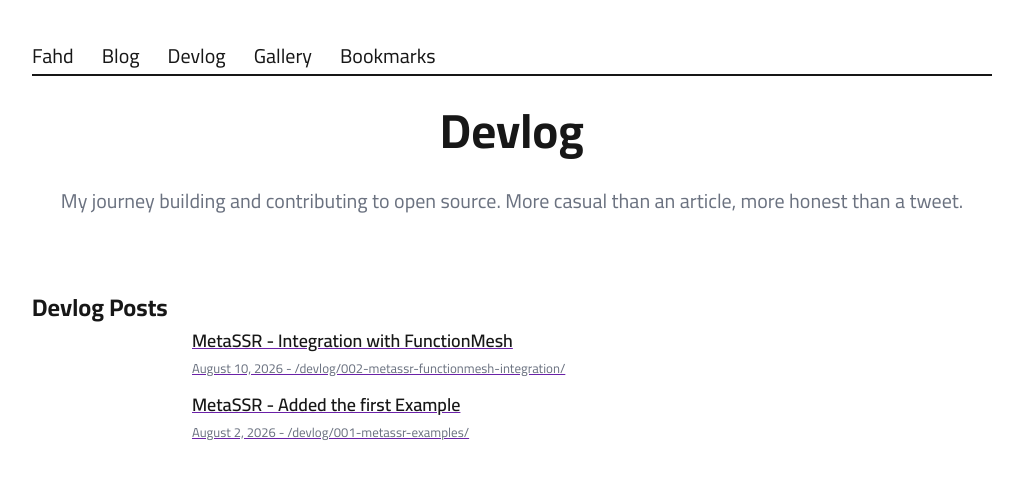
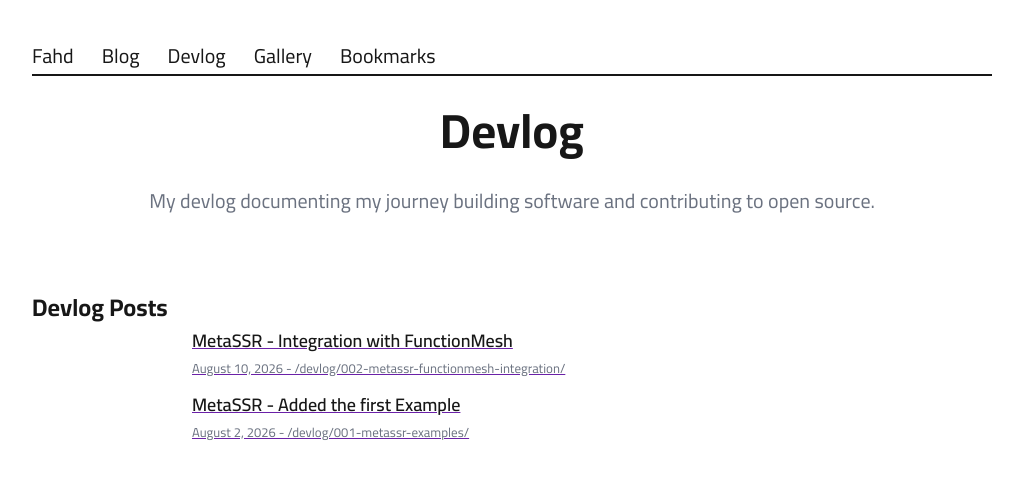
Before and after one commit to fahdfady/fahddev, an Eleventy site: page src/devlog.njk in a window 1280 px wide. Shown: the whole page, without its empty margins (128-1151 px from the left). Built offline with nearby package versions, Linux system fonts and the light colour scheme; Eleventy itself is replaced by a stand-in of ours; files that its build step writes are made by us from their sources.

Commit message:
update text

```diff
--- a/src/devlog.njk
+++ b/src/devlog.njk
@@ -7,7 +7,7 @@ description: My devlog documenting my journey building and contributing to open
 <main class="blog-page">
   <header class="blog-header">
     <h1>Devlog</h1>
-    <p>My journey building and contributing to open source. More casual than an article, more honest than a tweet.</p>
+    <p>My devlog documenting my journey building software and contributing to open source.</p>
   </header>
 
   <section aria-labelledby="devlogs-heading">
--- a/src/index.njk
+++ b/src/index.njk
@@ -111,7 +111,7 @@ title: Fahd Ashour
     <!-- Devlog Section -->
     <section aria-label="devlog" id="devlog">
       <h2 class="section-header"><a href="#devlog">Devlog</a></h2>
-      <p class="bookmarks-description">My devlog documenting my journey building software and contributing to open source</p>
+      <p class="bookmarks-description">My devlog documenting my journey building software and contributing to open source.</p>
       <div class="bookmarks-list">
         {% for post in collections.allDevlogPosts %}
         {% if loop.index <= 5 %}
```
